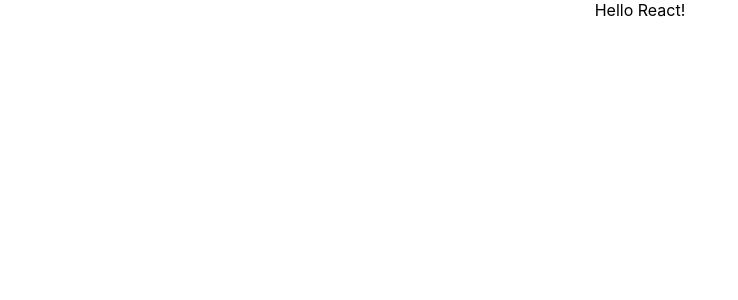
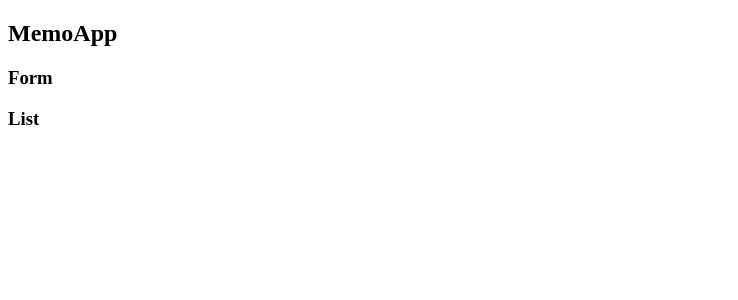
Before and after one commit to ishiguro9913/front_problem_B, a React (Create React App) app: page / in a window 1280 px wide. Shown: the top 300 px of the page, without its empty margins (0-738 px from the left). Built offline with nearby package versions, Linux system fonts and the light colour scheme.

Commit message:
add: 基礎部分の作成

```diff
--- /dev/null
+++ b/src/MemoApp.js
@@ -0,0 +1,23 @@
+import React from "react";
+import { render } from "react-dom";
+
+import Form from "./components/Form";
+import List from "./components/List";
+
+class MemoApp extends React.Component {
+  constructor(props) {
+    super(props);
+  }
+
+  render() {
+    return (
+      <div>
+        <h2>MemoApp</h2>
+        <Form />
+        <List />
+      </div>
+    );
+  }
+}
+
+export default MemoApp;
--- /dev/null
+++ b/src/components/Form.js
@@ -0,0 +1,14 @@
+import React from "react";
+import { render } from "react-dom";
+
+class Form extends React.Component {
+  constructor(props) {
+    super(props);
+  }
+
+  render() {
+    return <h3>Form</h3>;
+  }
+}
+
+export default Form;
--- /dev/null
+++ b/src/components/List.js
@@ -0,0 +1,14 @@
+import React from "react";
+import { render } from "react-dom";
+
+class List extends React.Component {
+  constructor(props) {
+    super(props);
+  }
+
+  render() {
+    return <h3>List</h3>;
+  }
+}
+
+export default List;
--- a/src/index.js
+++ b/src/index.js
@@ -1,12 +1,6 @@
-import React from 'react';
-import ReactDOM from 'react-dom/client';
-import './index.css';
-import App from './App';
-import reportWebVitals from './reportWebVitals';
+import React from "react";
+import { render } from "react-dom";
 
-const root = ReactDOM.createRoot(document.getElementById('root'));
-root.render(
-  <React.StrictMode>
-    <App />
-  </React.StrictMode>
-);
+import MemoApp from "./MemoApp";
+
+render(<MemoApp />, document.getElementById("root"));
```
